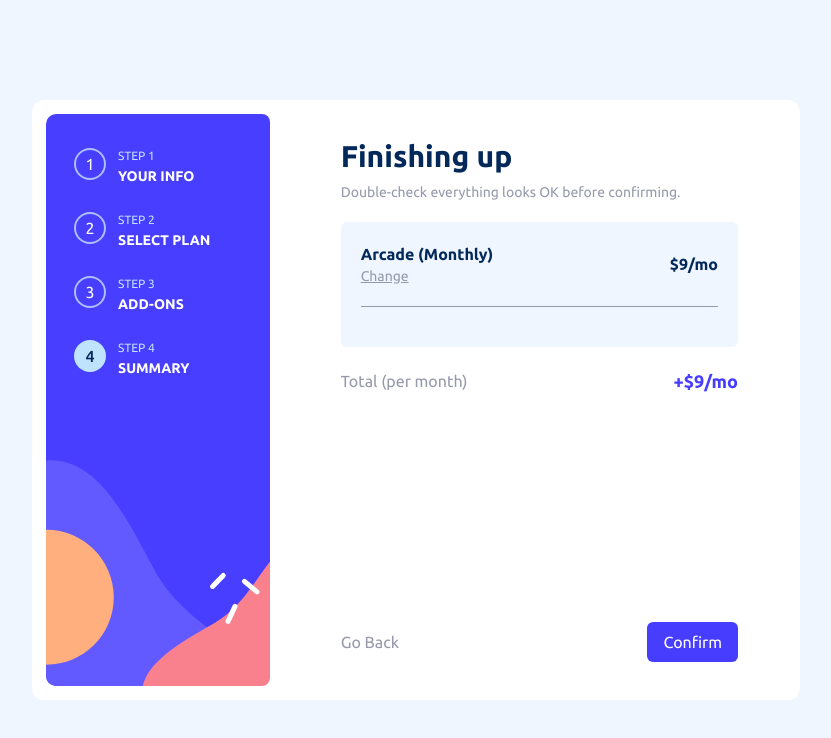
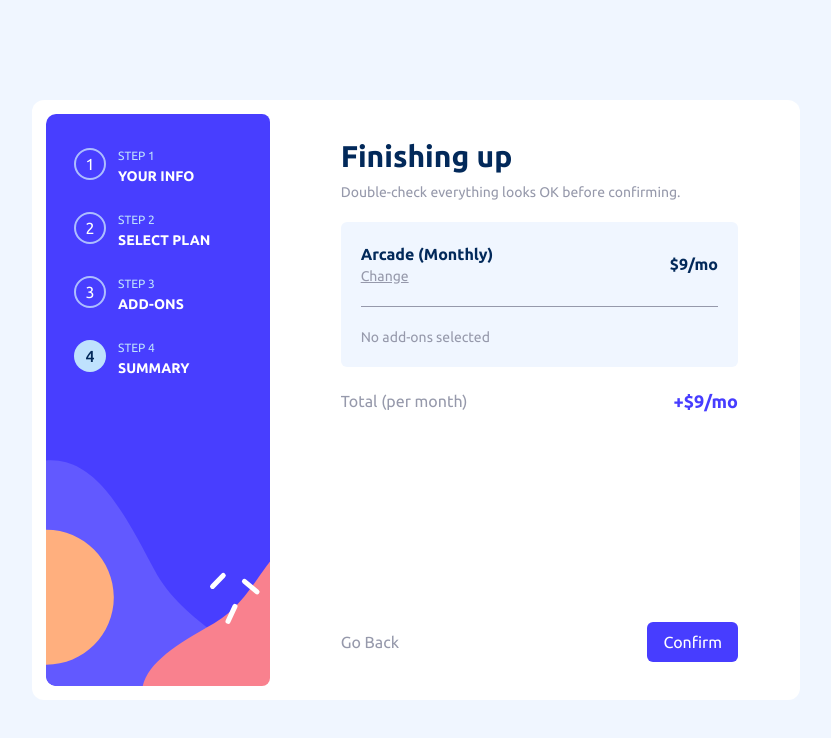
Before and after one commit to adetoye-dev/plan-subscription-app, a React (Vite) app: page /summary in a window 1280 px wide. Shown: the top 738 px of the page, without its empty margins (224-1055 px from the left). Built offline with nearby package versions, Linux system fonts and the light colour scheme.

Commit message:
Show "no add-on selected" when none is selected

```diff
--- a/src/components/Summary.jsx
+++ b/src/components/Summary.jsx
@@ -66,7 +66,7 @@ const Summary = () => {
             </div>
           )}
           <hr className="my-5 border-cool-gray" />
-          {selectedAddOns.length > 0 && (
+          {selectedAddOns.length > 0 ? (
             <div className="selected-add-ons text-sm flex flex-col gap-3 font-medium">
               {selectedAddOns.map((item) => {
                 return (
@@ -82,6 +82,8 @@ const Summary = () => {
                 );
               })}
             </div>
+          ) : (
+            <p className="text-cool-gray text-sm">No add-ons selected</p>
           )}
         </div>
         <div className="total flex items-center justify-between mt-5">
```
